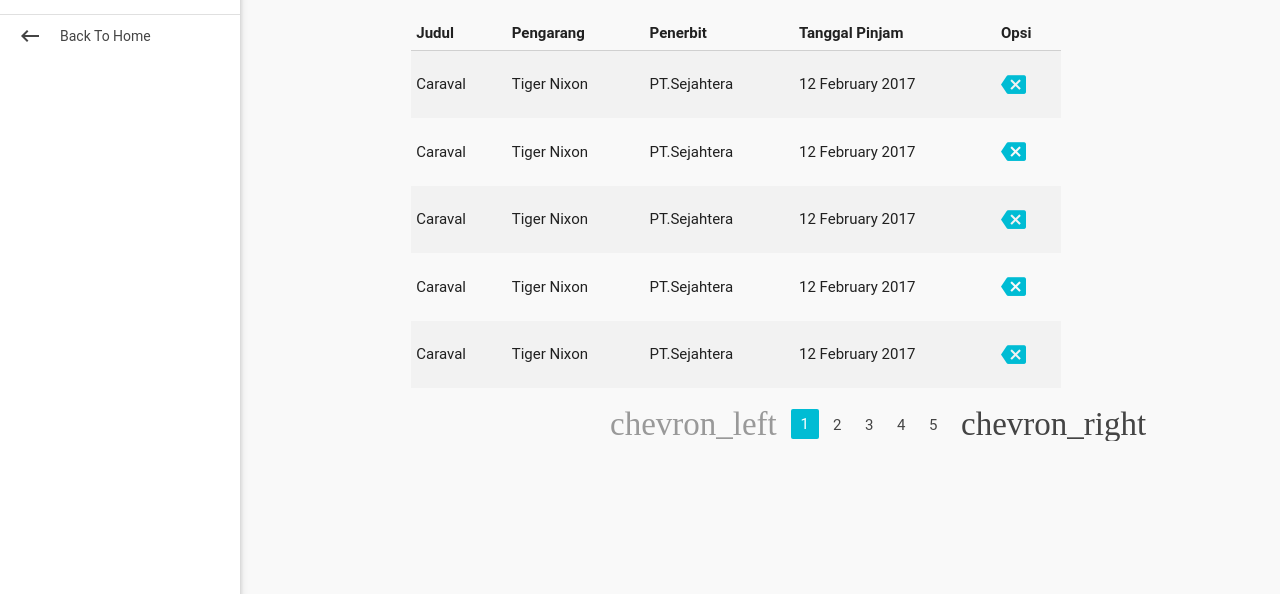
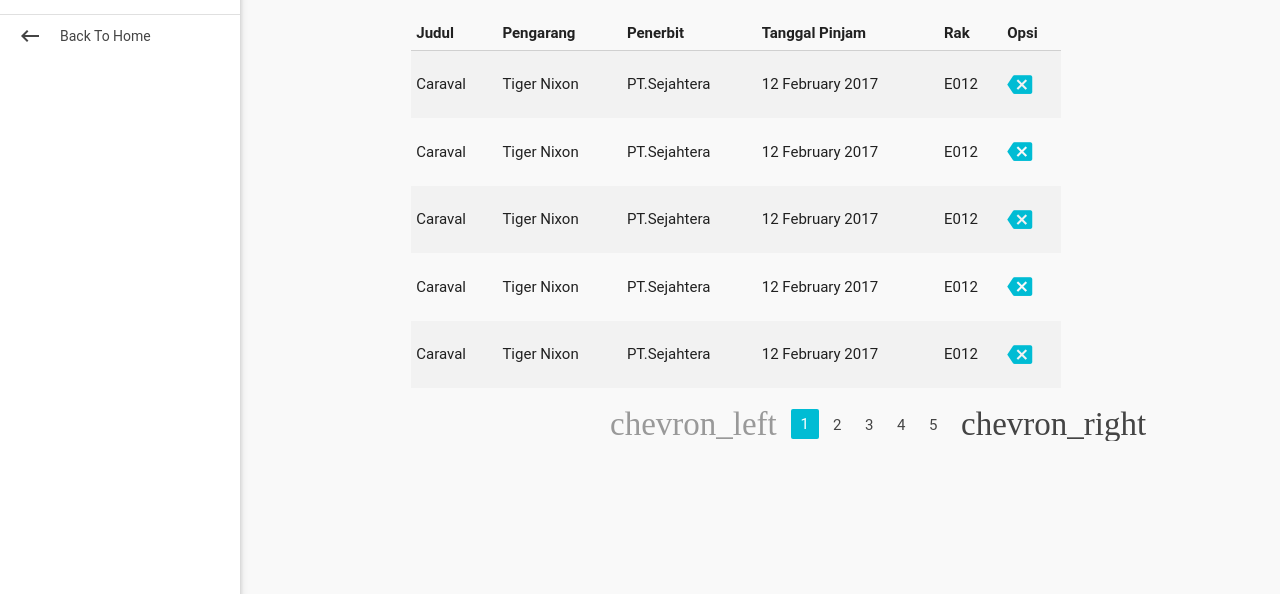
Before and after one commit to mdandyc/Perpustakaan, a plain HTML site: page memberdashboard.html in a window 1280 px wide. Shown: the part 206-800 px from the top of the page. Drawn offline with Linux system fonts and the light colour scheme; a web font is replaced by a local one.

Commit message:
edit memberdashboard

```diff
--- a/memberdashboard.html
+++ b/memberdashboard.html
@@ -51,6 +51,7 @@
                             <th>Pengarang</th>
                             <th>Penerbit</th>
                             <th>Tanggal Pinjam</th>
+                            <th>Rak</th>
                             <th>Opsi</th>
                         </tr>
                     </thead>
@@ -61,6 +62,7 @@
                             <td>Tiger Nixon</td>
                             <td>PT.Sejahtera</td>
                             <td>12 February 2017</td>
+                            <td>E012</td>
                             <td><a href="#"><i class="mdi-content-backspace"></i></a></td>
                         </tr>
                         <tr>
@@ -68,6 +70,7 @@
                             <td>Tiger Nixon</td>
                             <td>PT.Sejahtera</td>
                             <td>12 February 2017</td>
+                            <td>E012</td>
                             <td><a href="#"><i class="mdi-content-backspace"></i></a></td>
                         </tr>
                         <tr>
@@ -75,6 +78,7 @@
                             <td>Tiger Nixon</td>
                             <td>PT.Sejahtera</td>
                             <td>12 February 2017</td>
+                            <td>E012</td>
                             <td><a href="#"><i class="mdi-content-backspace"></i></a></td>
                         </tr>
                          <tr>
@@ -82,6 +86,7 @@
                             <td>Tiger Nixon</td>
                             <td>PT.Sejahtera</td>
                             <td>12 February 2017</td>
+                            <td>E012</td>
                             <td><a href="#"><i class="mdi-content-backspace"></i></a></td>
                         </tr>
                         <tr>
@@ -89,6 +94,7 @@
                             <td>Tiger Nixon</td>
                             <td>PT.Sejahtera</td>
                             <td>12 February 2017</td>
+                            <td>E012</td>
                             <td><a href="#"><i class="mdi-content-backspace"></i></a></td>
                         </tr>
                     </tbody>
```
